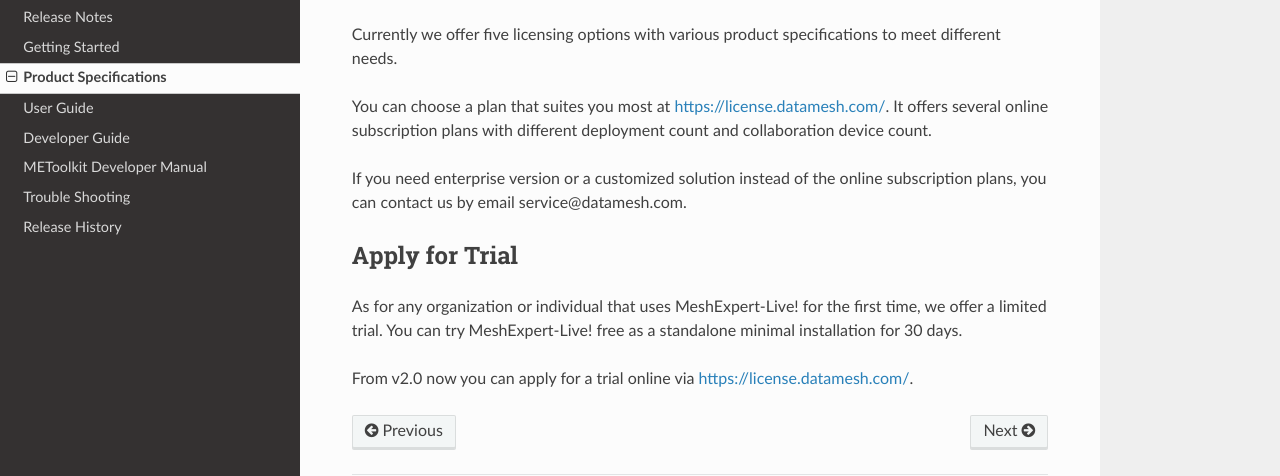
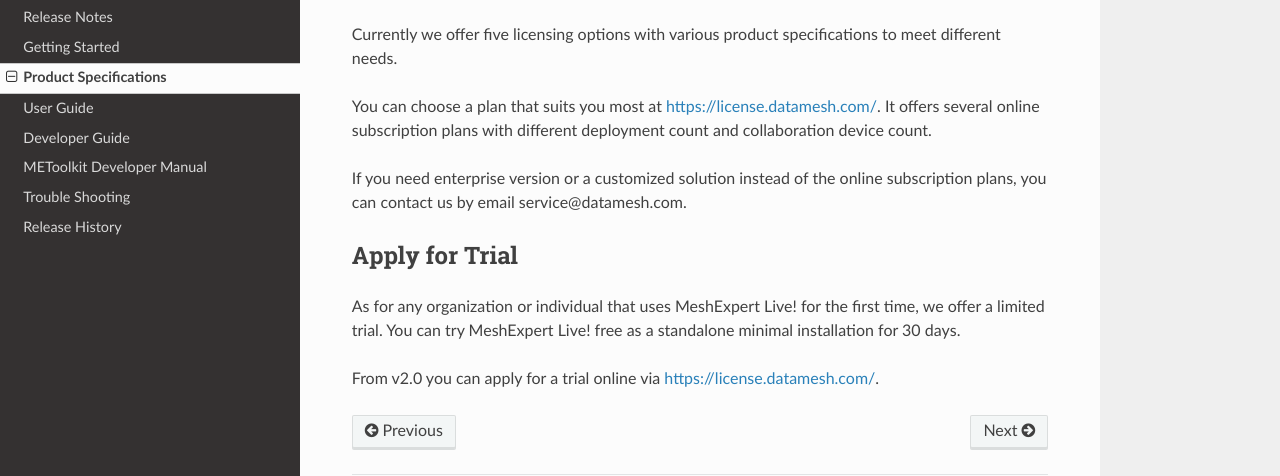
Before and after one commit to michael2008/ME-Live-Doc, an MkDocs documentation site: the page built from docs/product-specifications.md, in a window 1280 px wide. Shown: the part 132-608 px from the top of the page. Built offline with MkDocs 1.6.1, drawn with Linux system fonts in a browser that asks for light colours; nearby versions of some CDN libraries; old or Windows-style settings are respelled for this version of MkDocs.

Commit message:
Update product-specifications.md

```diff
--- a/docs/product-specifications.md
+++ b/docs/product-specifications.md
@@ -2,12 +2,12 @@
 
 Currently we offer five licensing options with various product specifications to meet different needs.
 
-You can choose a plan that suites you most at [https://license.datamesh.com/](https://license.datamesh.com/ "License"). It offers several online subscription plans with different deployment count and collaboration device count.
+You can choose a plan that suits you most at [https://license.datamesh.com/](https://license.datamesh.com/ "License"). It offers several online subscription plans with different deployment count and collaboration device count.
 
 If you need enterprise version or a customized solution instead of the online subscription plans, you can contact us by email service@datamesh.com.
 
 ## Apply for Trial
 
-As for any organization or individual that uses MeshExpert-Live! for the first time, we offer a limited trial. You can try MeshExpert-Live! free as a standalone minimal installation for 30 days.
+As for any organization or individual that uses MeshExpert Live! for the first time, we offer a limited trial. You can try MeshExpert Live! free as a standalone minimal installation for 30 days.
 
-From v2.0 now you can apply for a trial online via  [https://license.datamesh.com/](https://license.datamesh.com/ "Trial License").
+From v2.0 you can apply for a trial online via  [https://license.datamesh.com/](https://license.datamesh.com/ "Trial License").
```
